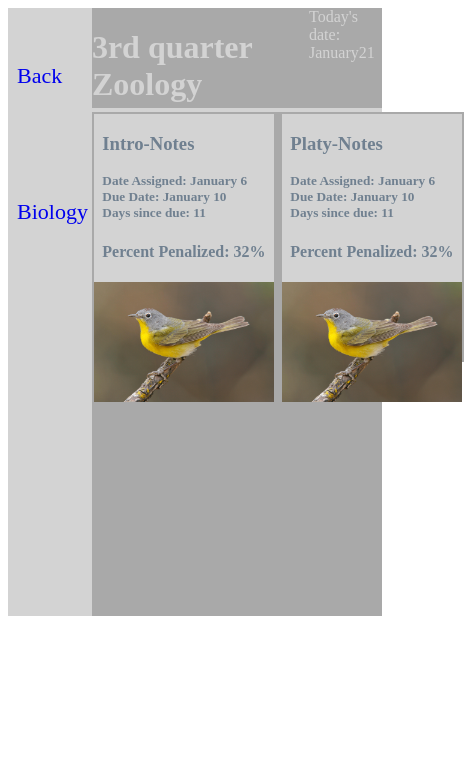
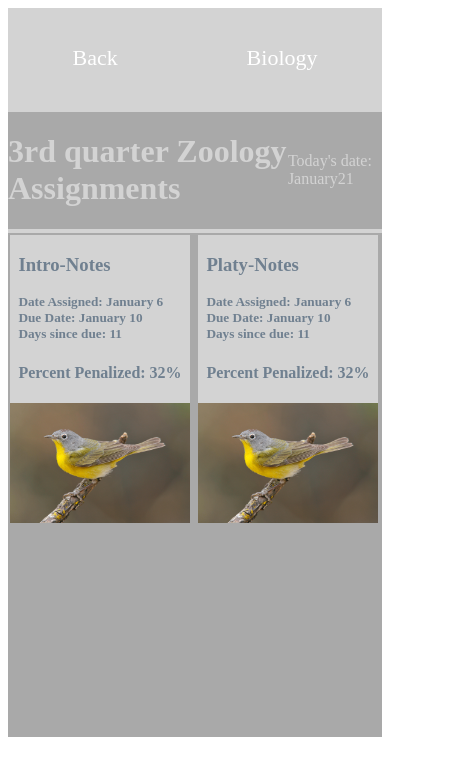
Before and after one commit to nwengert/hillcrest_biology_assignments, a React (Create React App) app: page /zoology in a window 390 px wide. Shown: the top 776 px of the page, 464 px wide, since content can reach past the window. Built offline with nearby package versions, Linux system fonts and the light colour scheme.

Commit message:
added css media queries for mobile

```diff
--- a/src/App.js
+++ b/src/App.js
@@ -25,7 +25,7 @@ export default class App extends React.Component{
                 </Switch>
 
                 {pathname === '/'&&
-                    <div>
+                    <div className='opener'>
                         <Link to="/biology" className='link'>Biology</Link>
                         <Link to="/zoology" className='link'>Zoology</Link>
                     </div>
--- a/src/styles.css
+++ b/src/styles.css
@@ -1,8 +1,25 @@
+.container {
+    height: 100%;
+    background-color: lightgray;
+    display: grid;
+    grid-gap: 4px;
+    grid-template: 100px auto / repeat(12, 1fr);
+}
+.opener{
+    background: rebeccapurple;
+    width: 100%;
+    height: 300px;
+    display: flex;
+    flex-direction: column;
+    align-items: center;
+    justify-content: center;
+}
 .link {
     margin: 55px 0px 55px 9px;
     font-size: 22px;
     text-decoration: none;
     font-style: bold;
+    color: white;
 }
 .link:hover {
     animation: spaceLetters 0.5s;
@@ -15,30 +32,27 @@
       color: red;
     }
     75%{
-      letter-spacing: 4px;
+      letter-spacing: 3px;
     }
     100%{
       letter-spacing: 0px;
     }
   }
-.container {
-    height: 100%;
-    background-color: lightgray;
-    display: grid;
-    grid-gap: 4px;
-    grid-template: 100px auto / repeat(12, 1fr);
-}
+
 .header {
     background:darkgray;
     color: lightgray;
     grid-column: 2 / -1;
     display: flex;
     flex-direction: row;
+    justify-content: space-around;
+    align-items: center;
 }
 .menu{
     grid-row: 1 / -1;
     display: flex;
     flex-direction: column;
+    /* width: 40px; */
 }
 .assignments {
     grid-column: 2 / -1;
@@ -86,3 +100,31 @@ img {
 h5 {
     margin: 0px;
 }
+/* phone screens */
+@media screen and (max-width: 875px){
+    .container {
+        grid-template: 100px 40px auto / repeat(12, 1fr);
+        grid-template-areas:
+        "m m m m m m m m m m m m"
+        "h h h h h h h h h h h h"
+        "h h h h h h h h h h h h"
+        "a a a a a a a a a a a a"
+    }
+    .header{
+        grid-area: h;
+    }
+    .menu{
+        grid-area: m;
+        display: flex;
+        flex-direction: row;
+        justify-content: space-around;
+        align-items: center;
+        width: 100%;
+    }
+    .assignments {
+        grid-area: a;
+    }
+    .link{
+        margin: 0px;
+    }
+}
```
